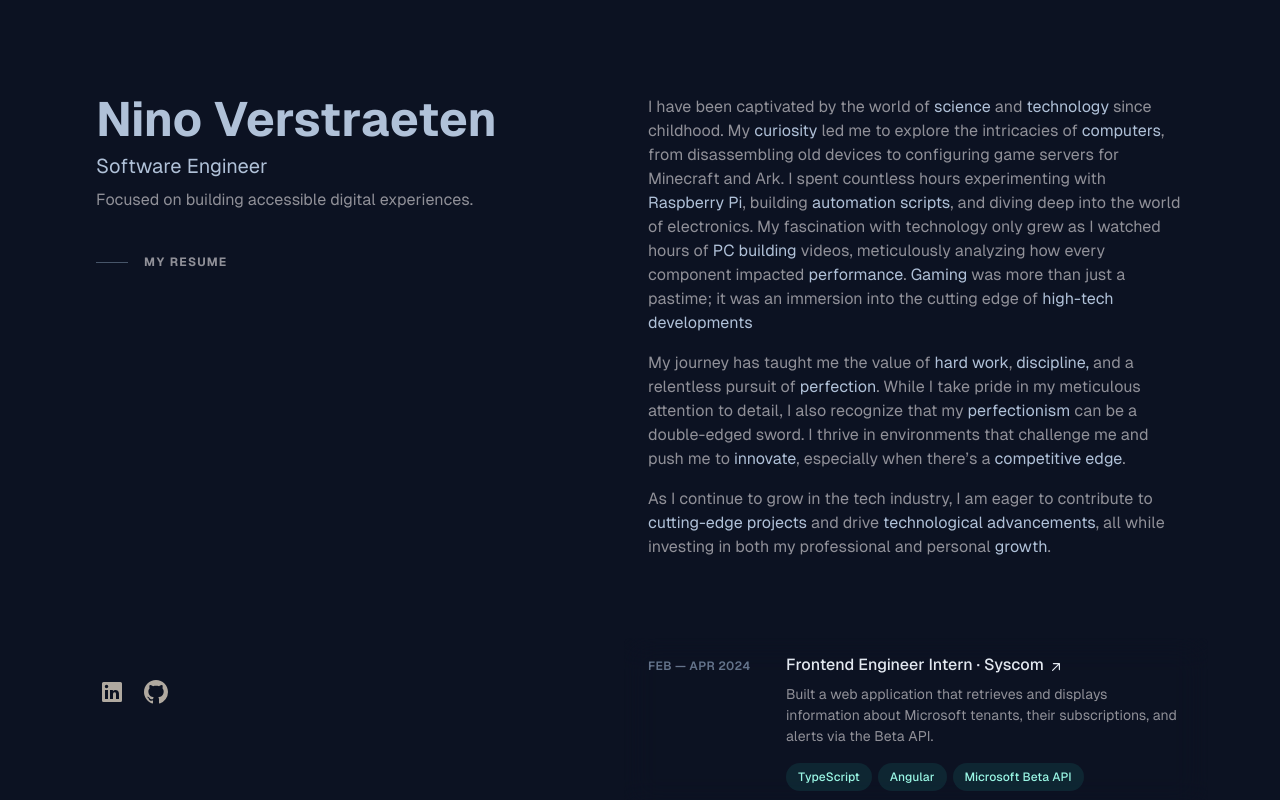
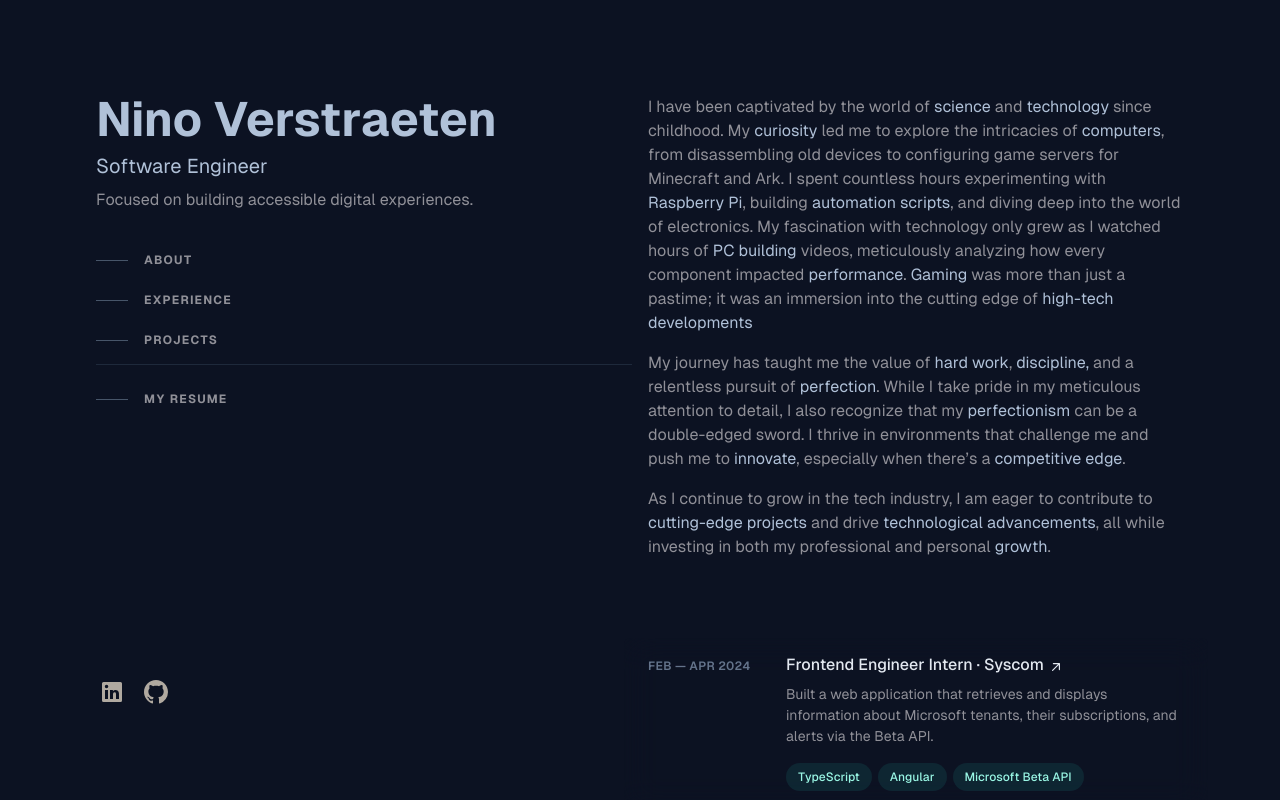
Before and after one commit to Ninoverstraeten2003/portfolio, a Next.js app in the folder portfolio/: page / in a window 1280 px wide. Shown: the top 800 px of the page. Built offline with nearby package versions, Linux system fonts and the light colour scheme; no server answers.

Commit message:
improvements

```diff
--- /dev/null
+++ b/portfolio/src/app/links.tsx
@@ -0,0 +1,81 @@
+"use client";
+
+import { Button } from "@/components/ui/button";
+import { Separator } from "@/components/ui/separator";
+import useHash from "@/hooks/use-hash";
+import Link from "next/link";
+import { useParams } from "next/navigation";
+import { useEffect } from "react";
+
+export function Links() {
+	const params = useParams();
+	const hash = useHash();
+
+	return (
+		<ul className="space-y-2">
+			<li>
+				<a className="group flex items-center py-2" href="#about">
+					<span
+						className={`nav-indicator mr-4 h-px w-8 bg-slate-600 transition-all group-hover:w-16 ${
+							hash === "about" ? "active" : ""
+						} [&.active]:bg-slate-200 [&.active]:w-16 group-hover:bg-slate-200 group-focus-visible:w-16 group-focus-visible:bg-slate-200 motion-reduce:transition-none`}
+					></span>
+					<span
+						className={` ${
+							hash === "about" ? "active" : ""
+						} nav-text text-xs font-bold uppercase tracking-widest text-muted-foreground [&.active]:text-slate-200 group-hover:text-slate-200 group-focus-visible:text-slate-200`}
+					>
+						About
+					</span>
+				</a>
+			</li>
+			<li>
+				<a className="group flex items-center py-2" href="#experience">
+					<span
+						className={`nav-indicator mr-4 h-px w-8 bg-slate-600 transition-all group-hover:w-16 ${
+							hash === "experience" ? "active" : ""
+						} [&.active]:bg-slate-200 [&.active]:w-16 group-hover:bg-slate-200 group-focus-visible:w-16 group-focus-visible:bg-slate-200 motion-reduce:transition-none`}
+					></span>
+					<span
+						className={` ${
+							hash === "experience" ? "active" : ""
+						} nav-text text-xs font-bold uppercase tracking-widest text-muted-foreground [&.active]:text-slate-200 group-hover:text-slate-200 group-focus-visible:text-slate-200`}
+					>
+						Experience
+					</span>
+				</a>
+			</li>
+			<li>
+				<a className="group flex items-center py-2" href="#projects">
+					<span
+						className={`nav-indicator mr-4 h-px w-8 bg-slate-600 transition-all group-hover:w-16 ${
+							hash === "projects" ? "active" : ""
+						} [&.active]:bg-slate-200 [&.active]:w-16 group-hover:bg-slate-200 group-focus-visible:w-16 group-focus-visible:bg-slate-200 motion-reduce:transition-none`}
+					></span>
+					<span
+						className={` ${
+							hash === "projects" ? "active" : ""
+						} nav-text text-xs font-bold uppercase tracking-widest text-muted-foreground [&.active]:text-slate-200 group-hover:text-slate-200 group-focus-visible:text-slate-200`}
+					>
+						Projects
+					</span>
+				</a>
+			</li>
+			<Separator />
+			<li className="group flex items-center py-2">
+				<Button asChild variant="link" className="p-0">
+					<Link
+						href="/Resume2024.pdf"
+						target="_blank"
+						className="group flex items-center "
+					>
+						<span className="nav-indicator mr-4 h-px w-8 bg-slate-600 transition-all group-hover:w-16 group-hover:bg-slate-200 group-focus-visible:w-16 group-focus-visible:bg-slate-200 motion-reduce:transition-none"></span>
+						<span className="nav-text text-xs font-bold uppercase tracking-widest text-muted-foreground group-hover:text-slate-200 group-focus-visible:text-slate-200">
+							My Resume
+						</span>
+					</Link>
+				</Button>
+			</li>
+		</ul>
+	);
+}
--- a/portfolio/src/app/page.tsx
+++ b/portfolio/src/app/page.tsx
@@ -1,8 +1,8 @@
-import LinkedIn from "../../public/linkedin.svg";
-import Github from "../../public/github.svg";
 import Image from "next/image";
 import Link from "next/link";
-import { Button } from "@/components/ui/button";
+import Github from "../../public/github.svg";
+import LinkedIn from "../../public/linkedin.svg";
+import { Links } from "./links";
 import Projects from "./projects";
 
 export default function Home() {
@@ -18,31 +18,9 @@ export default function Home() {
 						<p className="mb-8 text-muted-foreground">
 							Focused on building accessible digital experiences.
 						</p>
-						{/* <nav>
-							<ul className="space-y-2">
-								<li className="text-sm uppercase tracking-wider text-muted-foreground">
-									About
-								</li>
-								<li className="text-sm uppercase tracking-wider text-muted-foreground">
-									Experience
-								</li>
-								<li className="text-sm uppercase tracking-wider text-muted-foreground">
-									Projects
-								</li>
-							</ul>
-						</nav> */}
-						<Button asChild variant="link" className="p-0">
-							<Link
-								href="/Resume2024.pdf"
-								target="_blank"
-								className="group flex items-center py-3"
-							>
-								<span className="nav-indicator mr-4 h-px w-8 bg-slate-600 transition-all group-hover:w-16 group-hover:bg-slate-200 group-focus-visible:w-16 group-focus-visible:bg-slate-200 motion-reduce:transition-none"></span>
-								<span className="nav-text text-xs font-bold uppercase tracking-widest text-muted-foreground group-hover:text-slate-200 group-focus-visible:text-slate-200">
-									My Resume
-								</span>
-							</Link>
-						</Button>
+						<nav className="hidden lg:block">
+							<Links />
+						</nav>
 					</div>
 					<ul className="ml-1 mt-8 flex items-center" key={"LinkedIn"}>
 						<li className="mr-5 text-xs shrink-0">
@@ -199,7 +177,7 @@ export default function Home() {
 						</div>
 					</section>
 					<section
-						id="about"
+						id="projects"
 						className="mb-16 scroll-mt-16 md:mb-24 lg:mb-36 lg:scroll-mt-24 text-muted-foreground"
 					>
 						<div className="sticky top-0 z-20 -mx-6 w-screen px-6 py-5 backdrop-blur md:-mx-12 md:px-12 lg:sr-only lg:relative lg:top-auto lg:mx-auto lg:w-full lg:px-0 lg:py-0 lg:opacity-0">
@@ -207,7 +185,7 @@ export default function Home() {
 								Projects
 							</h2>
 						</div>
-						<Projects/>
+						<Projects />
 					</section>
 				</main>
 			</div>
--- a/portfolio/src/app/projects.tsx
+++ b/portfolio/src/app/projects.tsx
@@ -101,7 +101,7 @@ export default function Projects() {
 	return (
 		<div>
 			<ul className="group/list">
-				{projects.slice(0, 3).map((project) => {
+				{projects.slice(0, 4).map((project) => {
 					return (
 						<Project
 							key={project.title}
@@ -113,7 +113,7 @@ export default function Projects() {
 					);
 				})}
 				{loadMore &&
-					projects.slice(3, -1).map((project) => {
+					projects.slice(4, -1).map((project) => {
 						return (
 							<Project
 								key={project.title}
--- /dev/null
+++ b/portfolio/src/hooks/use-hash.ts
@@ -0,0 +1,25 @@
+"use client";
+import { useEffect, useState } from "react";
+
+const getHash = () =>
+	typeof window !== "undefined"
+		? decodeURIComponent(window.location.hash.replace("#", ""))
+		: undefined;
+
+const useHash = () => {
+	const [hash, setHash] = useState(getHash());
+
+	useEffect(() => {
+		const handleHashChange = () => {
+			setHash(getHash());
+		};
+		window.addEventListener("hashchange", handleHashChange);
+		return () => {
+			window.removeEventListener("hashchange", handleHashChange);
+		};
+	}, []);
+
+	return hash;
+};
+
+export default useHash;
```
